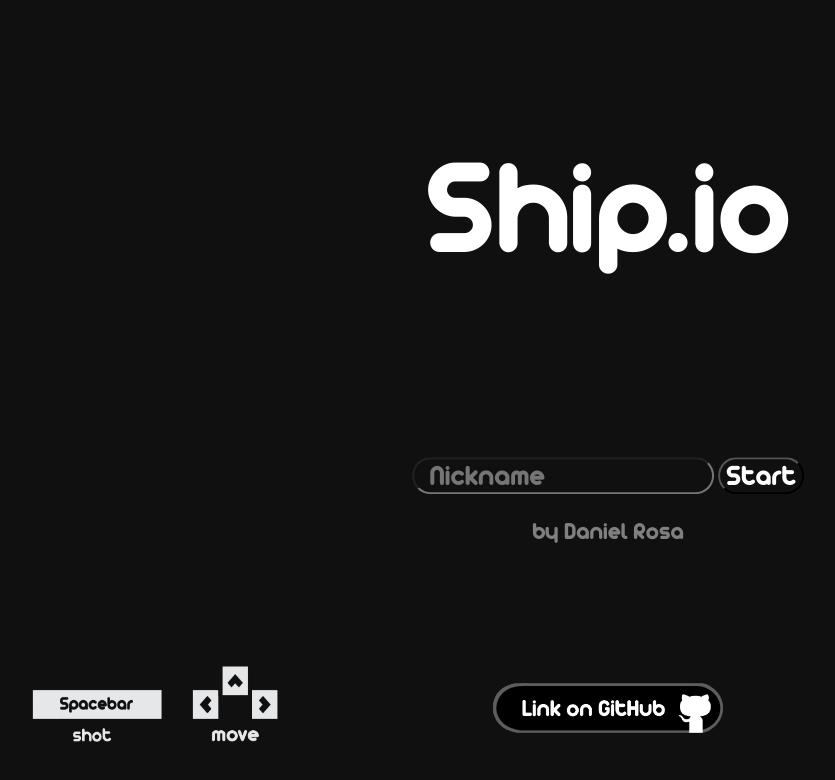
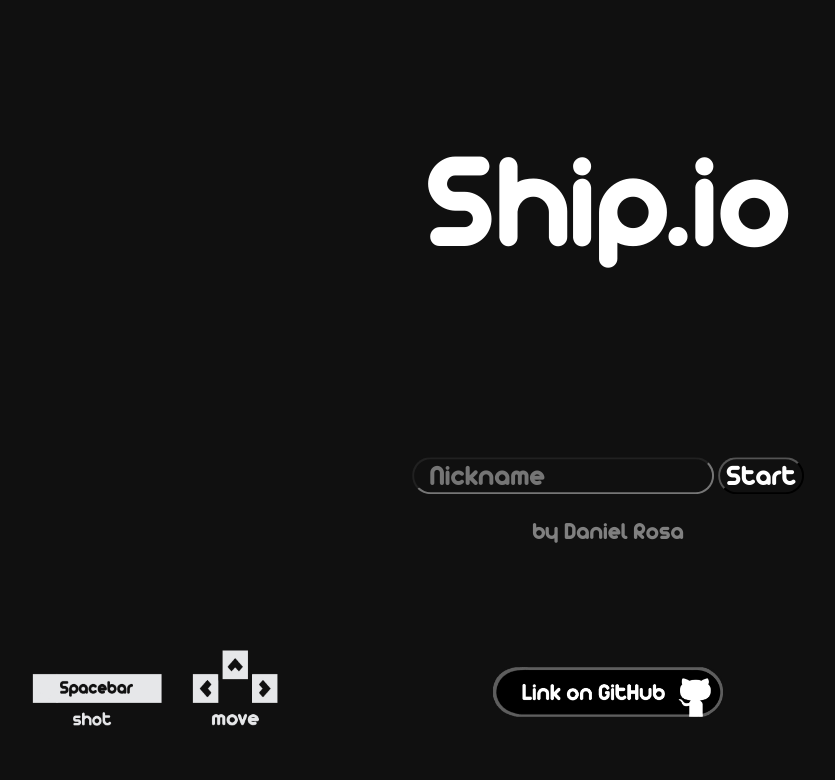
Before and after one commit to Danielgol/Ship-WebSockets, a website: page public/views/index.html in a window 1280 px wide. Shown: the whole page, without its empty margins (32-867 px from the left). Drawn offline with Linux system fonts and the light colour scheme.

Commit message:
Retirando as scrollbars

```diff
--- a/public/stylesheets/style.css
+++ b/public/stylesheets/style.css
@@ -17,3 +17,7 @@
 body {
     background-color: #101010;
 }
+
+html {
+    overflow: hidden;
+}
--- a/public/views/index.html
+++ b/public/views/index.html
@@ -22,7 +22,7 @@
 </head>
 <body>
 
-  <table style="position: absolute; top: 20%; left: 50%; transform: translate(-50%, -20%);">
+  <table style="position: absolute; top: 19%; left: 50%; transform: translate(-50%, -19%);">
     <tr><td style="color: white; font-size: 140px; font-family: Arista;">Ship.io</td></tr>
   </table>
 
@@ -43,11 +43,11 @@
     <tr><td style="color: grey; font-size: 25px; font-family: Arista;">by Daniel Rosa</td></tr>
   </table>
 
-  <table style="position: absolute; top: 85%; left: 50%; transform: translate(-50%, 0%);">
+  <table style="position: absolute; top: 83%; left: 50%; transform: translate(-50%, 0%);">
     <tr><td><input style="width: 230px; height: 50px;" type="image" src="../images/button.png" onclick="acessGitHub();"></td></tr>
   </table>
 
-  <img style="position: absolute; top: 83%; left: 6%; width: 250px; height: 80px; transform: translate(-6%, 0%);" src="../images/commands.png" alt="commands">
+  <img style="position: absolute; top: 81%; left: 6%; width: 250px; height: 80px; transform: translate(-6%, 0%);" src="../images/commands.png" alt="commands">
 
   <script>
     function acessGitHub(){
```
